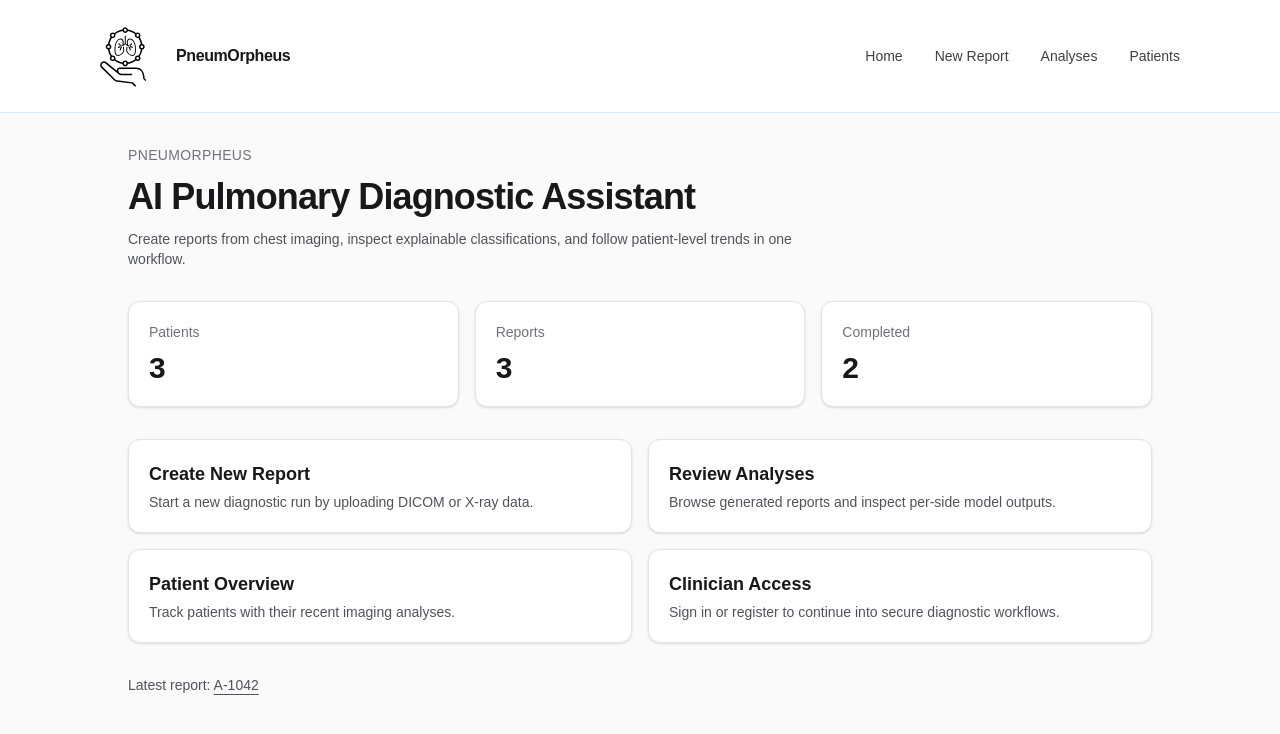
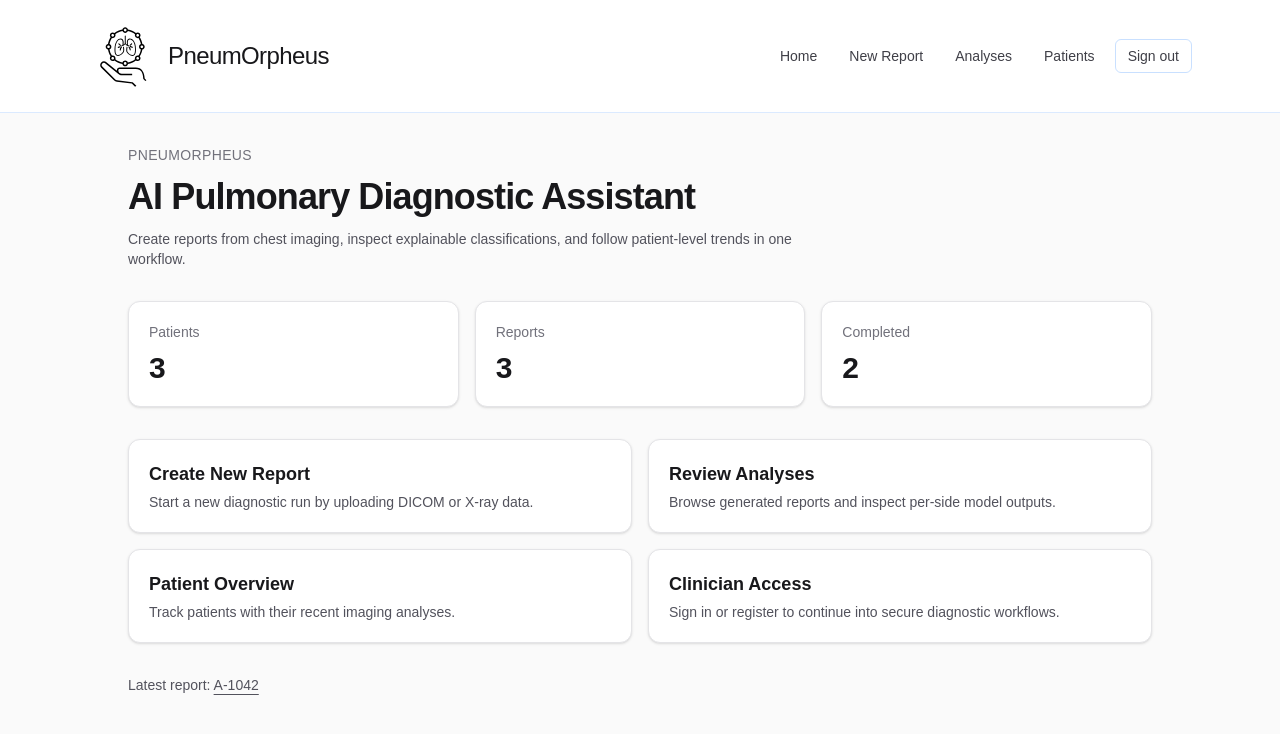
Before and after one commit to PneumOrpheus/PneumOrpheus-App, a Next.js app: page / in a window 1280 px wide. Shown: the top 734 px of the page. Built offline with nearby package versions, Linux system fonts and the light colour scheme.

Commit message:
add header signout button

```diff
--- a/components/app-shell.tsx
+++ b/components/app-shell.tsx
@@ -3,6 +3,7 @@
 import Link from "next/link";
 import Image from "next/image";
 import { usePathname } from "next/navigation";
+import HeaderSignOutButton from "@/components/header-sign-out-button";
 
 export default function AppShell({ children }: { children: React.ReactNode }) {
   const pathname = usePathname();
@@ -15,34 +16,32 @@ export default function AppShell({ children }: { children: React.ReactNode }) {
     { href: "/patients", label: "Patients" },
   ];
 
+  const logoBlock = (
+    <>
+      <Image
+        src="/pneumorpheus.svg"
+        alt="PneumOrpheus logo"
+        width={96}
+        height={96}
+        className="h-20 w-20 shrink-0"
+        priority
+      />
+      <span className="tracking-tight text-2xl">PneumOrpheus</span>
+    </>
+  );
+
   return (
     <div className="min-h-screen bg-zinc-50 text-zinc-900 dark:bg-zinc-950 dark:text-zinc-100">
       <header className="border-b border-brand/20 bg-white dark:bg-zinc-950">
         <div className="mx-auto flex w-full max-w-6xl items-center px-6 py-4">
           {isAuthPage ? (
             <span className="inline-flex items-center" aria-label="PneumOrpheus logo">
-              <Image
-                src="/pneumorpheus.svg"
-                alt="PneumOrpheus logo"
-                width={96}
-                height={96}
-                className="h-20 w-20 shrink-0"
-                priority
-              />
-              <span className="tracking-tight text-2xl">PneumOrpheus</span>
+              {logoBlock}
             </span>
           ) : (
             <>
-              <Link href="/" className="flex items-center gap-2 font-semibold tracking-tight text-zinc-900">
-                <Image
-                  src="/pneumorpheus.svg"
-                  alt="PneumOrpheus logo"
-                  width={96}
-                  height={96}
-                  className="h-20 w-20 shrink-0"
-                  priority
-                />
-                <span>PneumOrpheus</span>
+              <Link href="/" className="inline-flex items-center text-zinc-900" aria-label="PneumOrpheus logo">
+                {logoBlock}
               </Link>
 
               <nav className="ml-auto flex flex-wrap items-center gap-2 text-sm">
@@ -55,6 +54,7 @@ export default function AppShell({ children }: { children: React.ReactNode }) {
                     {item.label}
                   </Link>
                 ))}
+                <HeaderSignOutButton />
               </nav>
             </>
           )}
--- /dev/null
+++ b/components/header-sign-out-button.tsx
@@ -0,0 +1,27 @@
+"use client";
+
+import { useState } from "react";
+import { useRouter } from "next/navigation";
+import { createClient } from "@/utils/supabase/client";
+
+export default function HeaderSignOutButton() {
+  const router = useRouter();
+  const [isSigningOut, setIsSigningOut] = useState(false);
+
+  return (
+    <button
+      type="button"
+      disabled={isSigningOut}
+      onClick={async () => {
+        setIsSigningOut(true);
+        const supabase = createClient();
+        await supabase.auth.signOut();
+        router.push("/sign-in");
+        router.refresh();
+      }}
+      className="rounded-md border border-brand/30 px-3 py-1.5 text-zinc-700 transition hover:bg-brand/10 hover:text-zinc-900 disabled:cursor-not-allowed disabled:opacity-70"
+    >
+      {isSigningOut ? "Signing out..." : "Sign out"}
+    </button>
+  );
+}
```
